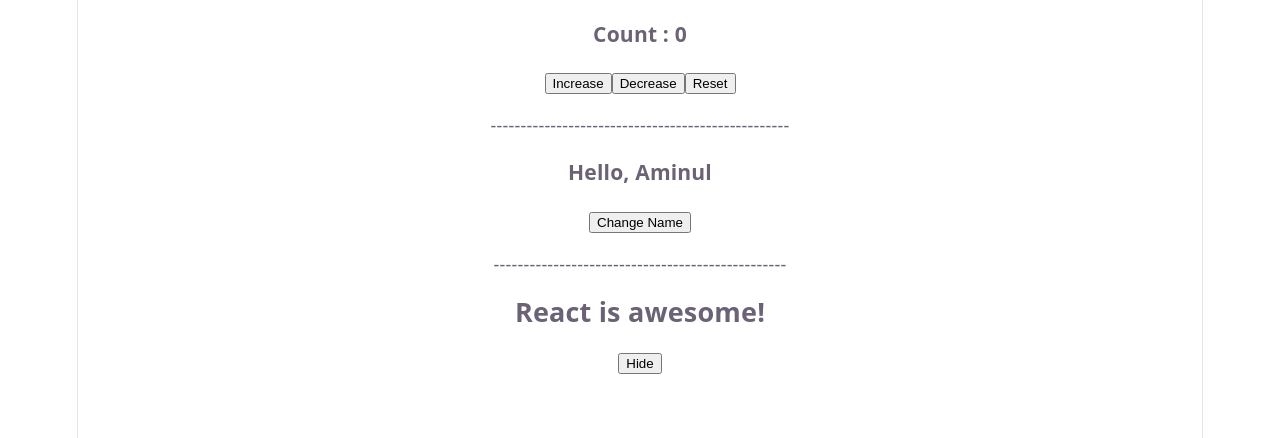
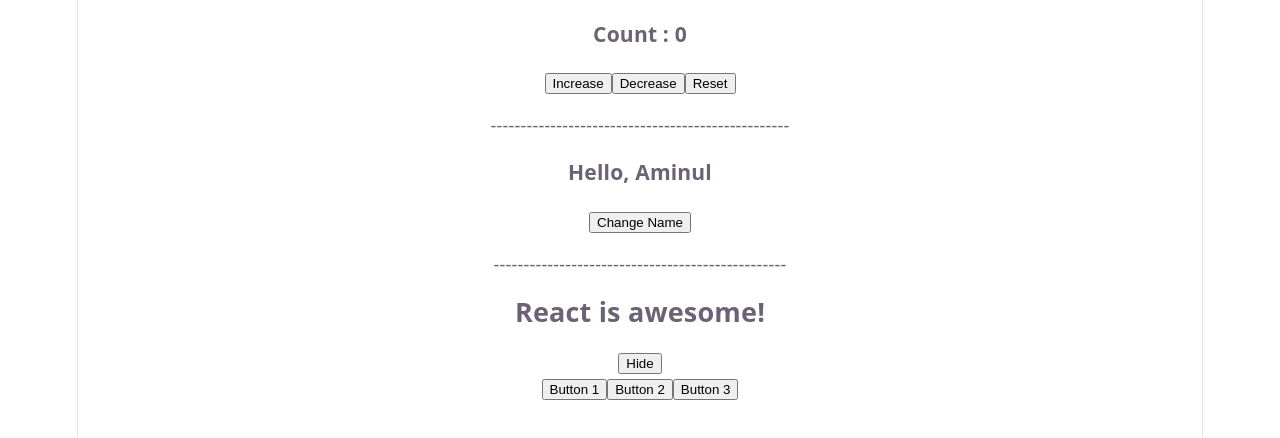
Before and after one commit to aminulislamdev/programming-hero-module-28, a React (Vite) app in the folder event-state/: page / in a window 1280 px wide. Shown: the top 438 px of the page. Built offline with nearby package versions, Linux system fonts and the light colour scheme.

Commit message:
Add button event handling patterns

```diff
--- a/event-state/src/App.tsx
+++ b/event-state/src/App.tsx
@@ -1,3 +1,4 @@
+import ButtonEventPatterns from "./ButtonEventPatterns"
 import Counter from "./Counter"
 import NameChanger from "./NameChanger"
 import Paragraph from "./Paragraph"
@@ -9,6 +10,7 @@
       <Counter></Counter>
       <NameChanger></NameChanger>
       <Paragraph></Paragraph>
+      <ButtonEventPatterns></ButtonEventPatterns>
     </>
   )
 }
--- /dev/null
+++ b/event-state/src/ButtonEventPatterns.tsx
@@ -0,0 +1,22 @@
+
+const ButtonEventPatterns = () => {
+
+  const handlebutton = () => {
+    alert("Clicked")
+  }
+
+  return (
+    <div>
+      {/* function reference */}
+      <button onClick={handlebutton}>Button 1</button>
+
+      {/* Arrow function with function call */}
+      <button onClick={() => handlebutton()}>Button 2</button>
+
+      {/* inline arrow function */}
+      <button onClick={() => console.log("Clicked")}>Button 3</button>
+    </div>
+  );
+};
+
+export default ButtonEventPatterns;
```
